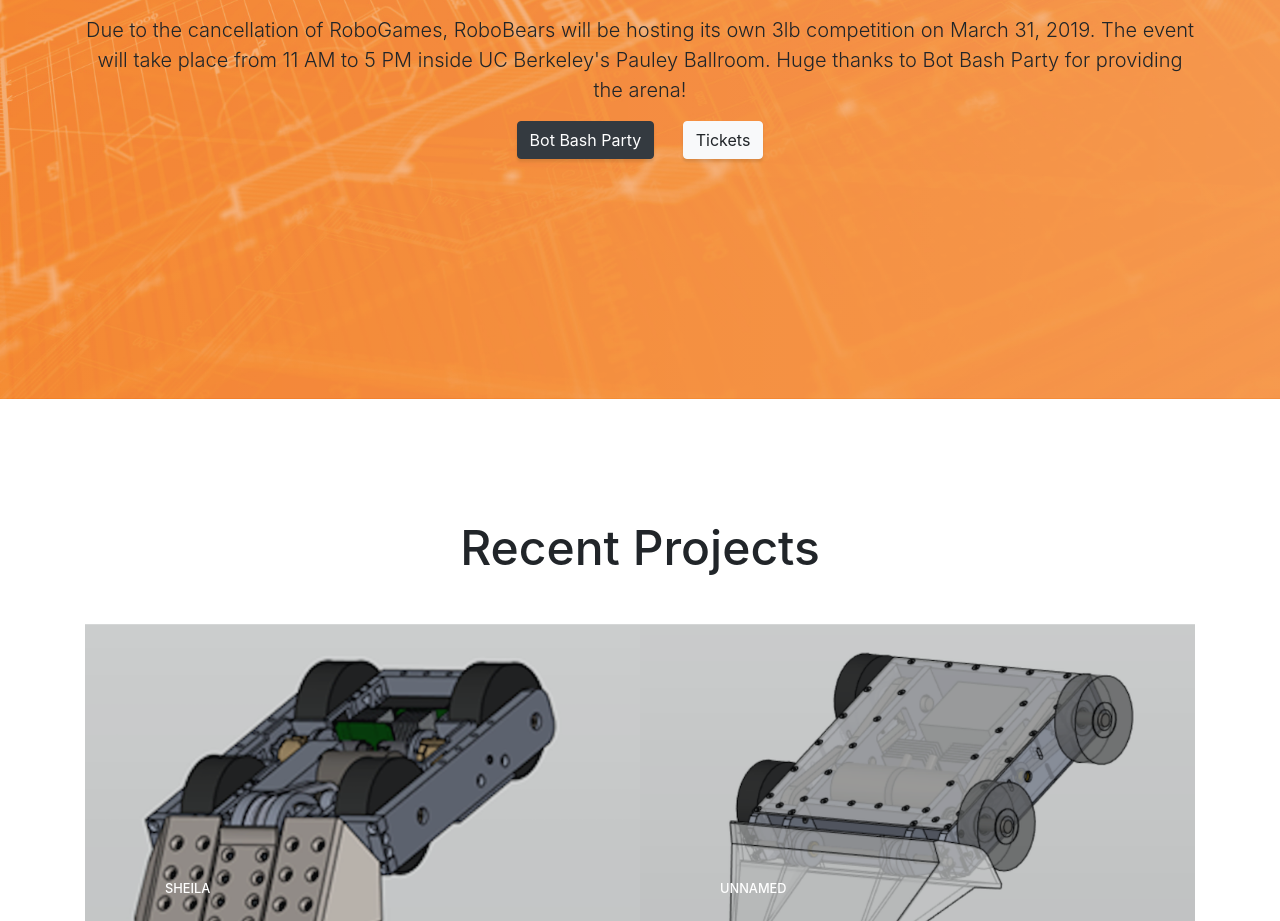
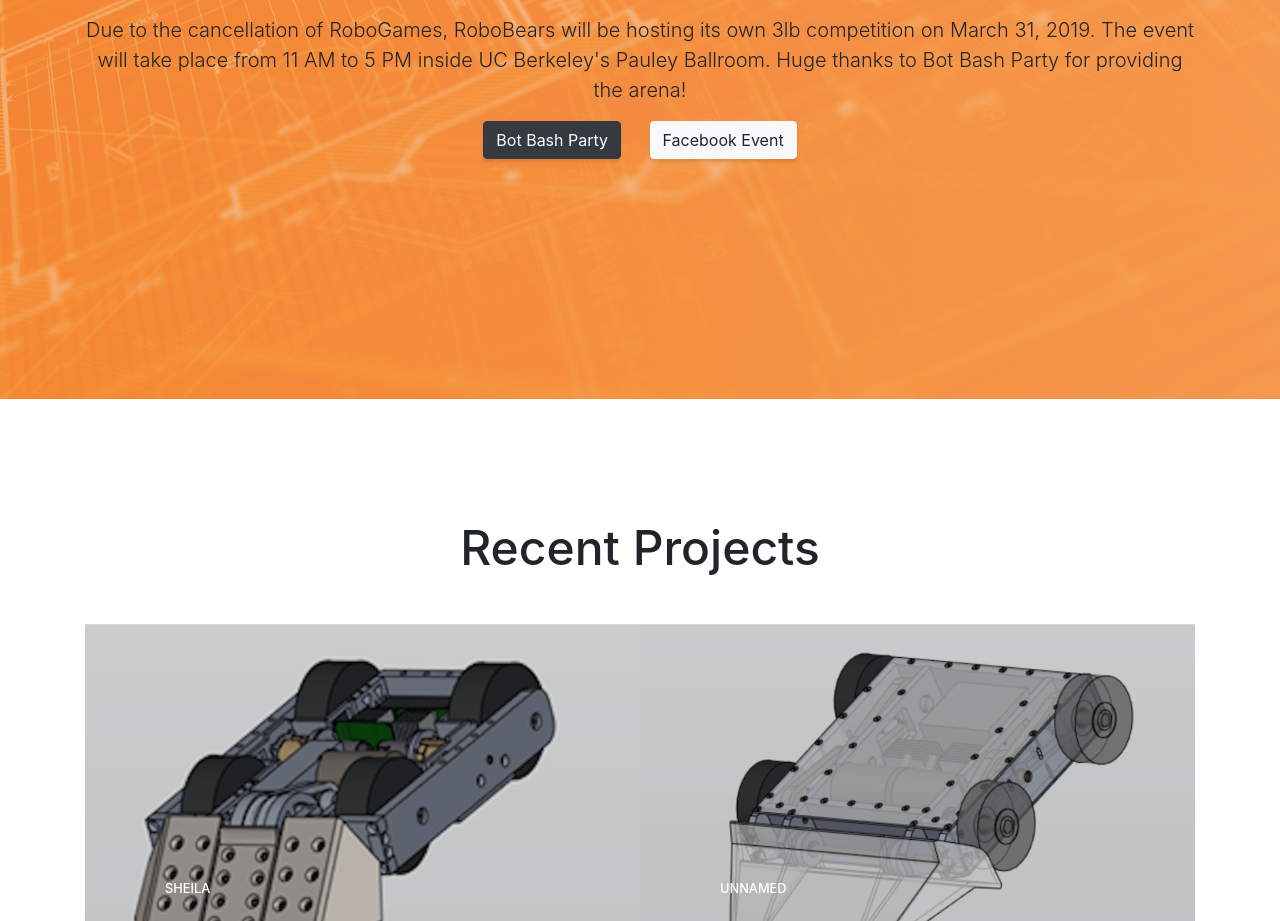
Before and after one commit to sajal-sharma/robobears.github.io, a website with bundled scripts: page index.html in a window 1280 px wide. Shown: the part 2580-3501 px from the top of the page. Built offline with nearby package versions, Linux system fonts and the light colour scheme.

Commit message:
Changed button title

```diff
--- a/index.html
+++ b/index.html
@@ -131,7 +131,7 @@
                     take place from 11 AM to 5 PM inside UC Berkeley's Pauley Ballroom. Huge thanks to Bot Bash Party for providing the arena!
                 </p>
                 <a href="http://botbashparty.com/?fbclid=IwAR3TpUPONsHSCAVmh1y3tjS79bsXbhPcfuNTha5-676QgjCxWelaHXzukmE" class="btn btn-xl btn-dark mr-4" target="_blank">Bot Bash Party</a>
-                <a href="https://www.facebook.com/events/218609352383559/" class="btn btn-xl btn-light" target="_blank">Tickets</a>
+                <a href="https://www.facebook.com/events/218609352383559/" class="btn btn-xl btn-light" target="_blank">Facebook Event</a>
             </div>
         </section>
 
```
